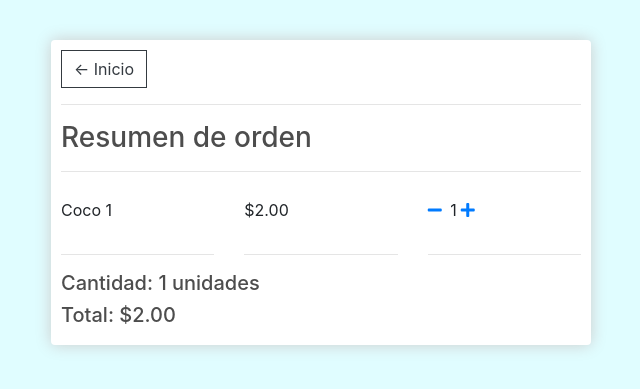
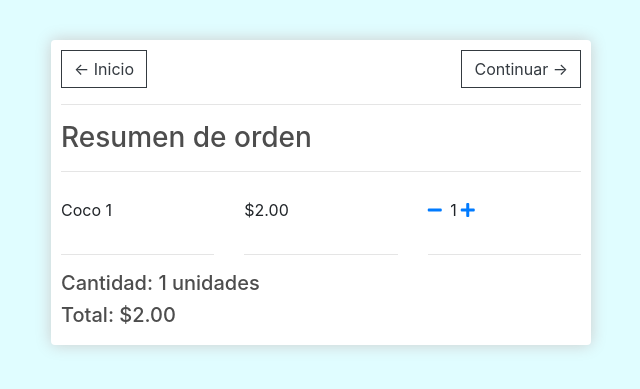
Before and after one commit to rjnocelli/ecommerce, a Django app: page /product/1/add/ in a window 1280 px wide. Shown: the part 76-465 px from the top of the page, without its empty margins (34-674 px from the left). Run offline with Django 3.2, Linux system fonts and the light colour scheme; data comes from the database, SQL or seed files in the repository; both versions use the stored data as it was after the commit; some libraries are stand-ins or nearby versions.

Commit message:
Add 'continuar' button on checkout template

```diff
--- a/inventario_app/templates/inventario_app/checkout.html
+++ b/inventario_app/templates/inventario_app/checkout.html
@@ -1,69 +1,13 @@
 {% extends 'inventario_app/base.html' %}
 {% load static %}
 {% block body %}
-
-<!-- <ul>
-{% for i in order.items.all  %}
-	<li>{{i.product}}</li>
-	<li>{{i.product.price}}</li>
-</ul>
-
-	{% endfor %} -->
-
-
-<!--
-		<div class="col-lg-6">
-			<div class="box-element" id="form-wrapper">
-				<form id="form">
-					<div id="user-info">
-						<div class="form-field">
-							<input required class="form-control" type="text" name="name" placeholder="Name..">
-						</div>
-						<div class="form-field">
-							<input required class="form-control" type="email" name="email" placeholder="Email..">
-						</div>
-					</div>
-
-					<div id="shipping-info">
-						<hr>
-						<p>Shipping Information:</p>
-						<hr>
-						<div class="form-field">
-							<input class="form-control" type="text" name="address" placeholder="Address..">
-						</div>
-						<div class="form-field">
-							<input class="form-control" type="text" name="city" placeholder="City..">
-						</div>
-						<div class="form-field">
-							<input class="form-control" type="text" name="state" placeholder="State..">
-						</div>
-						<div class="form-field">
-							<input class="form-control" type="text" name="zipcode" placeholder="Zip code..">
-						</div>
-						<div class="form-field">
-							<input class="form-control" type="text" name="country" placeholder="Zip code..">
-						</div>
-					</div>
-
-					<hr>
-					<input id="form-button" class="btn btn-success btn-block" type="submit" value="Continue">
-				</form>
-			</div>
-
-			<br>
-			<div class="box-element hidden" id="payment-info">
-				<small>Paypal Options</small>
-				<button id="make-payment">Make payment</button>
-				<div id="paypal-button-container"></div>
-			</div>
-			 -->
-		<!-- </div> -->
 
 		<div class="row">
 
 		<div class="col-lg-6">
 			<div class="box-element">
 				<a  class="btn btn-outline-dark" href="{% url 'index' %}">&#x2190; Inicio</a>
+				<a  class="btn btn-outline-dark float-right" href="{% url 'index' %}">Continuar &#x2192;</a>
 				<hr>
 				<h3>Resumen de orden</h3>
 				<hr>
```
Also changed, not shown: db.sqlite3.
